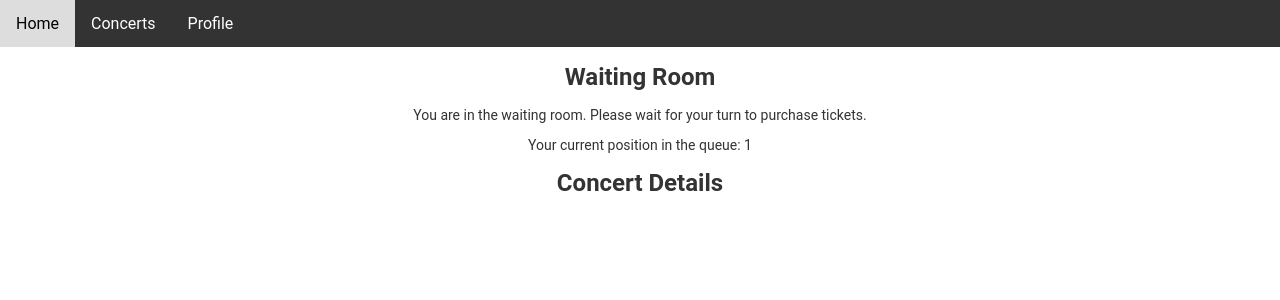
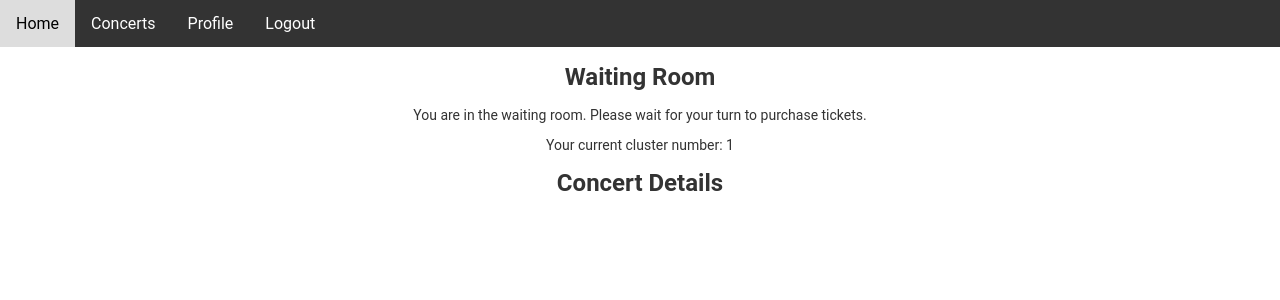
Before and after one commit to I-bruhh/Ticketmaster, a Flask app: page /fairness/concert/1/waiting_room/1 in a window 1280 px wide. Shown: the top 300 px of the page. Run offline with Flask 3, Linux system fonts and the light colour scheme; data that the repository does not hold is empty.

Commit message:
added logout button

```diff
--- a/routes/fairness.py
+++ b/routes/fairness.py
@@ -4,12 +4,12 @@ from routes import concert_db
 fairness_bp = Blueprint("fairness", __name__)
 
 
-@fairness_bp.route('/concert/<int:concert_id>/waiting_room/<int:queue_position>')
-def waiting_room(concert_id, queue_position):
+@fairness_bp.route('/concert/<int:concert_id>/waiting_room/<int:cluster_number>')
+def waiting_room(concert_id, cluster_number):
     # Fetch the concert based on the concert_id
     selected_concert = concert_db.get_concert_by_id(concert_id)
 
-    return render_template('waiting_room.html', concert=selected_concert, queue_position=queue_position)
+    return render_template('waiting_room.html', concert=selected_concert, cluster_number=cluster_number)
 
 
 @fairness_bp.route('/concert/<int:concert_id>/booth')
--- a/templates/booth.html
+++ b/templates/booth.html
@@ -15,6 +15,8 @@
     <li><a href="/">Home</a></li>
     <li><a href="{{ url_for('concert.concerts') }}">Concerts</a></li>
     <li><a href="{{ url_for('profile.view_profile') }}">Profile</a></li>
+    <!-- Add the following line for the logout link -->
+    <li><a href="{{ url_for('auth.logout') }}">Logout</a></li>
   </ul>
 </nav>
 
--- a/templates/concert_detail.html
+++ b/templates/concert_detail.html
@@ -10,6 +10,8 @@
     <li><a href="/">Home</a></li>
     <li><a href="{{ url_for('concert.concerts') }}">Concerts</a></li>
     <li><a href="{{ url_for('profile.view_profile') }}">Profile</a></li>
+    <!-- Add the following line for the logout link -->
+    <li><a href="{{ url_for('auth.logout') }}">Logout</a></li>
   </ul>
 </nav>
 
--- a/templates/concerts.html
+++ b/templates/concerts.html
@@ -27,6 +27,8 @@
     <li><a href="/">Home</a></li>
     <li><a href="{{ url_for('concert.concerts') }}">Concerts</a></li>
     <li><a href="{{ url_for('profile.view_profile') }}">Profile</a></li>
+    <!-- Add the following line for the logout link -->
+    <li><a href="{{ url_for('auth.logout') }}">Logout</a></li>
   </ul>
 </nav>
 
--- a/templates/confirmation.html
+++ b/templates/confirmation.html
@@ -15,6 +15,8 @@
     <li><a href="/">Home</a></li>
     <li><a href="{{ url_for('concert.concerts') }}">Concerts</a></li>
     <li><a href="{{ url_for('profile.view_profile') }}">Profile</a></li>
+    <!-- Add the following line for the logout link -->
+    <li><a href="{{ url_for('auth.logout') }}">Logout</a></li>
   </ul>
 </nav>
 
--- a/templates/profile.html
+++ b/templates/profile.html
@@ -15,6 +15,8 @@
     <li><a href="/">Home</a></li>
     <li><a href="{{ url_for('concert.concerts') }}">Concerts</a></li>
     <li><a href="{{ url_for('profile.view_profile') }}">Profile</a></li>
+    <!-- Add the following line for the logout link -->
+    <li><a href="{{ url_for('auth.logout') }}">Logout</a></li>
   </ul>
 </nav>
 
--- a/templates/summary.html
+++ b/templates/summary.html
@@ -30,6 +30,8 @@
     <li><a href="/">Home</a></li>
     <li><a href="{{ url_for('concert.concerts') }}">Concerts</a></li>
     <li><a href="{{ url_for('profile.view_profile') }}">Profile</a></li>
+    <!-- Add the following line for the logout link -->
+    <li><a href="{{ url_for('auth.logout') }}">Logout</a></li>
   </ul>
 </nav>
 
--- a/templates/waiting_room.html
+++ b/templates/waiting_room.html
@@ -12,6 +12,8 @@
     <li><a href="/">Home</a></li>
     <li><a href="{{ url_for('concert.concerts') }}">Concerts</a></li>
     <li><a href="{{ url_for('profile.view_profile') }}">Profile</a></li>
+    <!-- Add the following line for the logout link -->
+    <li><a href="{{ url_for('auth.logout') }}">Logout</a></li>
   </ul>
 </nav>
 
@@ -20,7 +22,7 @@
 
         <div class="content">
             <p>You are in the waiting room. Please wait for your turn to purchase tickets.</p>
-            <p id="position-info">Your current position in the queue: <span id="position">{{ queue_position }}</span></p>
+            <p id="position-info">Your current cluster number: <span id="position">{{ cluster_number }}</span></p>
         </div>
 
         <h1>Concert Details</h1>
@@ -43,13 +45,13 @@
                 .then(response => response.json())
                 .then(data => {
                     // Update UI based on server response
-                    if (data.queuePosition !== null) {
-                        document.getElementById("position").innerText = "Your position: " + data.queuePosition;
+                    if (data.clusterNumber !== null) {
+                        document.getElementById("position").innerText = "Your cluster number: " + data.clusterNumber;
 
                         // Check conditions for redirection
                         if (data.isUserTurn && data.saleStarted) {
                             // Check if the booth has 1 to 3 slots, and the user is in front of the queue
-                            if (data.boothSlots > 0 && data.boothSlots <= 3 && data.queuePosition === 0) {
+                            if (data.boothSlots > 0 && data.boothSlots <= 3 && data.clusterNumber === 1) {
                                 // Redirect to the booth page
                                 window.location.href = "http://127.0.0.1:5001/concert/{{ concert.concert_id }}/enter_booth";
                             } else {
@@ -58,12 +60,12 @@
                             }
                         }
                     } else {
-                        // Handle the case where queuePosition is null (display a message or set a default value)
-                        document.getElementById("position").innerText = "Your position: N/A";
+                        // Handle the case where clusterNumber is null (display a message or set a default value)
+                        document.getElementById("position").innerText = "Your cluster number: N/A";
                     }
                 })
                 .catch(error => console.error("Error:", error));
-            }, 5000); // Check every 5 seconds
+            }, 3000); // Check every 3 seconds
         }
 
         // Call the function to check the waiting room when the page loads
```
Lines whose indentation alone changed are shown as unchanged.
